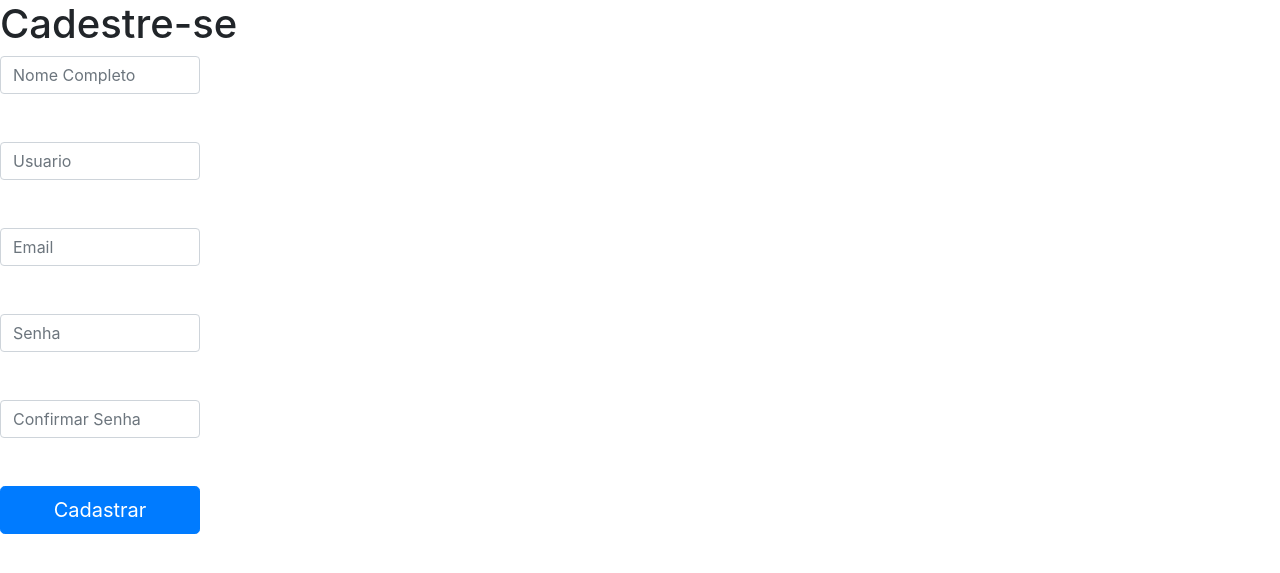
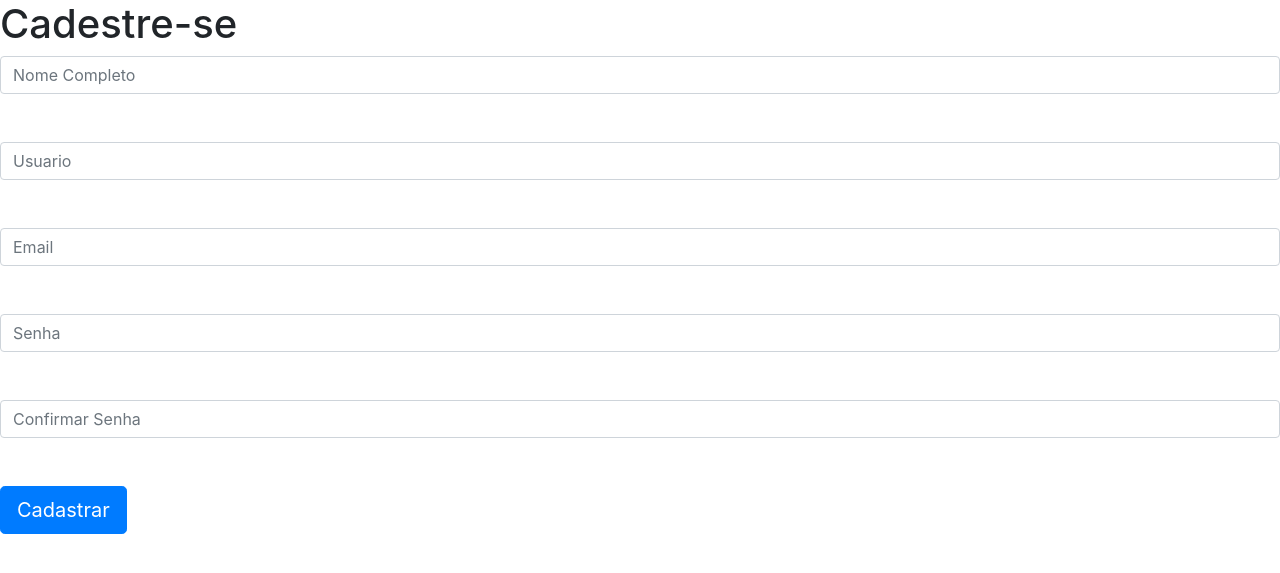
Before and after one commit to pedroca0312/Agenda-1.1, a PHP site: page /cadastro.php in a window 1280 px wide. Shown: the top 573 px of the page. Run offline with PHP 8.4, Linux system fonts and the light colour scheme; some libraries are stand-ins or nearby versions.

Commit message:
Add files via upload

```diff
--- a/tcc-master/tcc/views/cadastro.php
+++ b/tcc-master/tcc/views/cadastro.php
@@ -12,41 +12,43 @@
 
     <h1>Cadestre-se</h1>
 
+    <div class="tudo">
 	<div id="nome">
 
-		<input class="form-control inputLogin" type="text" name="nome" placeholder="Nome Completo" style="width: 200px"> <br> <br>
+		<input class="form-control inputLogin" type="text" name="nome" placeholder="Nome Completo" > <br> <br>
 
 	</div>
 
 	<div id="usuario">
 
-		<input class="form-control inputLogin" type="text" name="usuario" placeholder="Usuario" style="width: 200px"> <br> <br>
+		<input class="form-control inputLogin" type="text" name="usuario" placeholder="Usuario" > <br> <br>
 
 	</div>
 
 	<div id="email">
 
-		<input class="form-control inputLogin" type="email" name="email" placeholder="Email" style="width: 200px"> <br> <br>
+		<input class="form-control inputLogin" type="email" name="email" placeholder="Email" > <br> <br>
 
 	</div>
 
 	<div id="senha">
 
-		<input class="form-control inputLogin" type="password" name="senha" placeholder="Senha" style="width: 200px"> <br> <br>
+		<input class="form-control inputLogin" type="password" name="senha" placeholder="Senha" > <br> <br>
 
 	</div>
 
 	<div id="confirma_senha">
 
-		<input class="form-control inputLogin" type="password" name="confirma_senha" placeholder="Confirmar Senha" style="width: 200px"> <br> <br>
+		<input class="form-control inputLogin" type="password" name="confirma_senha" placeholder="Confirmar Senha" > <br> <br>
 
 	</div>
 
 	<div id="botao">
 
-		<button name="botao" type="submit" class="btn btn-primary btn-lg" style="width: 200px">Cadastrar</button> <br> <br>
+		<button name="botao" type="submit" class="btn btn-primary btn-lg" >Cadastrar</button> <br> <br>
 
 	</div>
+    </div>
 
 </form>
 	<script src="https://code.jquery.com/jquery-3.3.1.slim.min.js" integrity="sha384-q8i/X+965DzO0rT7abK41JStQIAqVgRVzpbzo5smXKp4YfRvH+8abtTE1Pi6jizo" crossorigin="anonymous"></script>
--- a/tcc-master/tcc/views/editar.php
+++ b/tcc-master/tcc/views/editar.php
@@ -9,9 +9,9 @@
     <body>
     <form method="post" action="" class="formularios">
 
-        <input class="form-control inputLogin" name="descricao" type="text" value="<?= $atividade->getDescricao();?>"><br>
+        <input class="form-control inputLogin" name="descricao" type="text" value="<?= $atividade->getDescricao();?>"><br> <br>
 
-        <input class="form-control inputLogin" name="data_previsao" type="text" value="<?= $atividade->getDataPrevisao();?>">
+        <input class="form-control inputLogin" name="data_previsao" type="text" value="<?= $atividade->getDataPrevisao();?>"> <br>
 
         <input class="btn btn-primary btn-lg" name="id_atividade" type="hidden" value="<?= $atividade->getIdAtividade();?>"> <br>
 
--- a/tcc-master/tcc/views/lista_atividades.php
+++ b/tcc-master/tcc/views/lista_atividades.php
@@ -14,7 +14,7 @@
         <ul>
            <li><?= $atividade->getDescricao();?> <a href="../controlador/atividade.php?acao=editar&id=<?= $atividade->getIdAtividade();?>"><button class="btn btn-primary btn-lg">Editar</button></a>
 
-                <a href="../controlador/atividade.php?acao=deletar&id=<?= $atividade->getIdAtividade();?>"><button class="btn btn-primary btn-lg">Deleta</button></a></li>
+             <a href="../controlador/atividade.php?acao=deletar&id=<?= $atividade->getIdAtividade();?>"><button class="btn btn-primary btn-lg">Excluir</button></a></li>
         </ul>
 
             <?php endforeach;?>
```
Also changed, not shown: tcc-master/tcc/views/cadastro_atividade.php (+6 -13 lines). Lines whose indentation alone changed are shown as unchanged.
